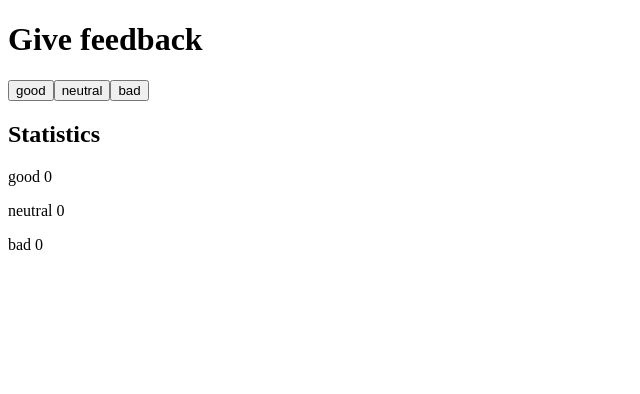
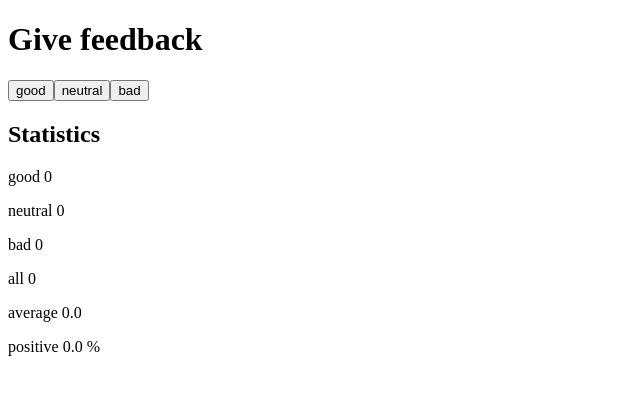
Before and after one commit to darciemurphy03/fullstackopen, a React (Vite) app in the folder part1/unicafe/: page / in a window 1280 px wide. Shown: the top 394 px of the page, without its empty margins (0-640 px from the left). Built offline with nearby package versions, Linux system fonts and the light colour scheme.

Commit message:
Exercise 1.7 completed

```diff
--- a/part1/unicafe/src/App.jsx
+++ b/part1/unicafe/src/App.jsx
@@ -8,6 +8,9 @@ const App = () => {
   const [good, setGood] = useState(0)
   const [neutral, setNeutral] = useState(0)
   const [bad, setBad] = useState(0)
+  const total = good + neutral + bad
+  const average = (good - bad) / total || 0
+  const positive = total === 0 ? 0 : (good / total) * 100
 
   return (
     <div>
@@ -21,6 +24,9 @@ const App = () => {
       <p>good {good}</p>
       <p>neutral {neutral}</p>
       <p>bad {bad}</p>
+      <p>all {total}</p>
+      <p>average {average.toFixed(1)}</p>
+      <p>positive {positive.toFixed(1)} %</p>
     </div>
   )
 }
```
